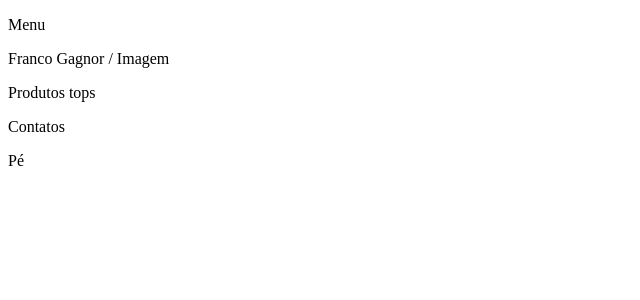
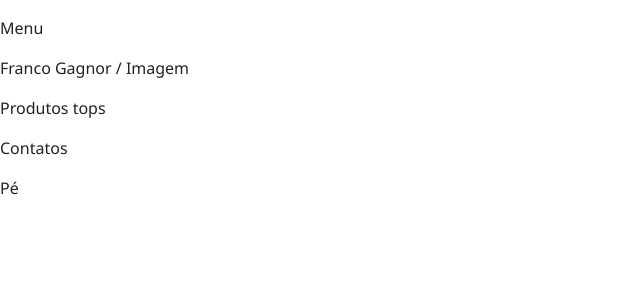
Before and after one commit to PedroVillafuerte/FrancoGagnorShop, a React (Vite) app: page / in a window 1280 px wide. Shown: the top 300 px of the page, without its empty margins (0-640 px from the left). Built offline with nearby package versions, Linux system fonts and the light colour scheme.

Commit message:
theme added

```diff
--- a/package.json
+++ b/package.json
@@ -10,6 +10,9 @@
     "preview": "vite preview"
   },
   "dependencies": {
+    "@emotion/react": "^11.14.0",
+    "@emotion/styled": "^11.14.0",
+    "@mui/material": "^6.4.4",
     "react": "^19.0.0",
     "react-dom": "^19.0.0"
   },
--- a/src/App.tsx
+++ b/src/App.tsx
@@ -7,9 +7,9 @@ function App() {
 
   return (
     <>
-      <NavBar></NavBar>
-      <Home></Home>
-      <Footer></Footer>
+      <NavBar />
+      <Home />
+      <Footer />
     </>
   )
 }
--- a/src/main.tsx
+++ b/src/main.tsx
@@ -1,9 +1,16 @@
 import { StrictMode } from 'react'
 import { createRoot } from 'react-dom/client'
 import App from './App.tsx'
+import { CssBaseline } from '@mui/material'
+import { ThemeProvider } from '@emotion/react'
+import theme from './theme.ts'
 
 createRoot(document.getElementById('root')!).render(
   <StrictMode>
-    <App />
+    <ThemeProvider theme={theme}>
+
+      <CssBaseline />
+      <App />
+    </ThemeProvider>
   </StrictMode>,
 )
--- /dev/null
+++ b/src/theme.ts
@@ -0,0 +1,19 @@
+import { createTheme, responsiveFontSizes } from '@mui/material/styles';
+
+let theme = createTheme({
+    palette: {
+        primary: {
+            main: '#000000',
+        },
+        secondary: {
+            main: '#ffffff',
+        },
+    },
+    typography: {
+        fontFamily: "Segoe UI"
+    }
+});
+
+theme = responsiveFontSizes(theme)
+
+export default theme;
```
Also changed, not shown: 1 other file (tests, documents, lock files or other folders).
